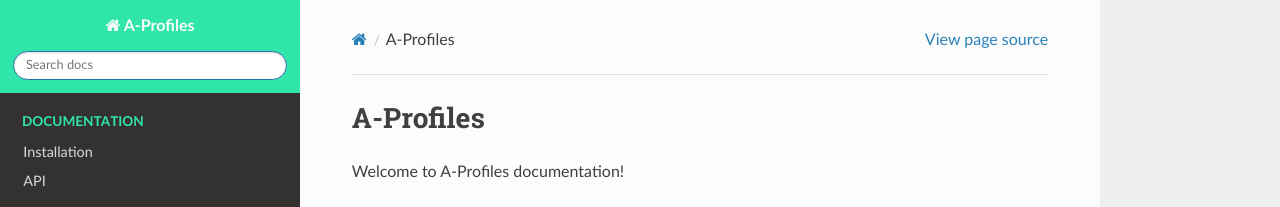
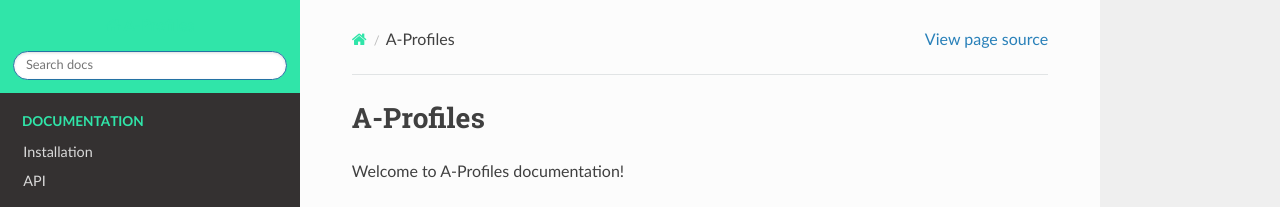
Before and after one commit to AugustinMortier/a-profiles, a Sphinx documentation site: the page built from docs/index.rst, in a window 1280 px wide. Shown: the top 207 px of the page. Built offline with Sphinx 7.4.7 and the Read the Docs theme 2.0.0, drawn with Linux system fonts in a browser that asks for light colours.

Commit message:
change css style

```diff
--- a/docs/_static/css/custom.css
+++ b/docs/_static/css/custom.css
@@ -14,3 +14,11 @@
     max-width: 100%;
     height: auto !important;
 }
+
+a.icon.icon-home{
+    color: #30e5a9 !important;
+}
+
+.version{
+    color: hsla(0,0,100%,.6) !important;
+}
```
